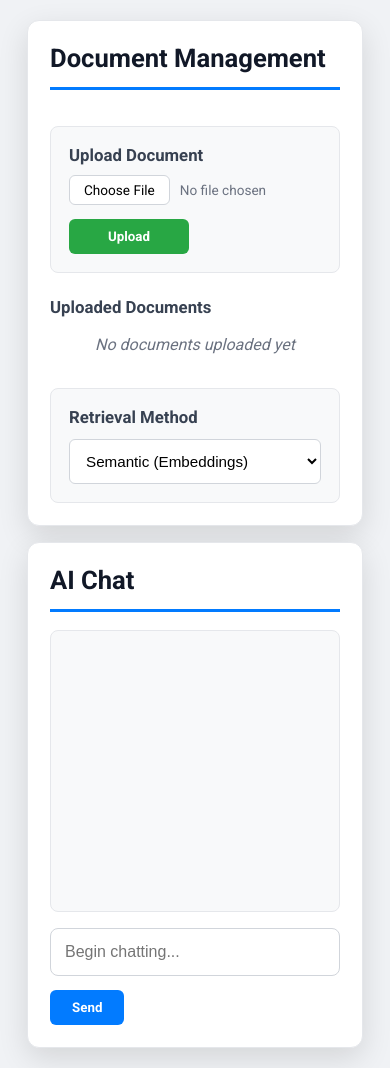
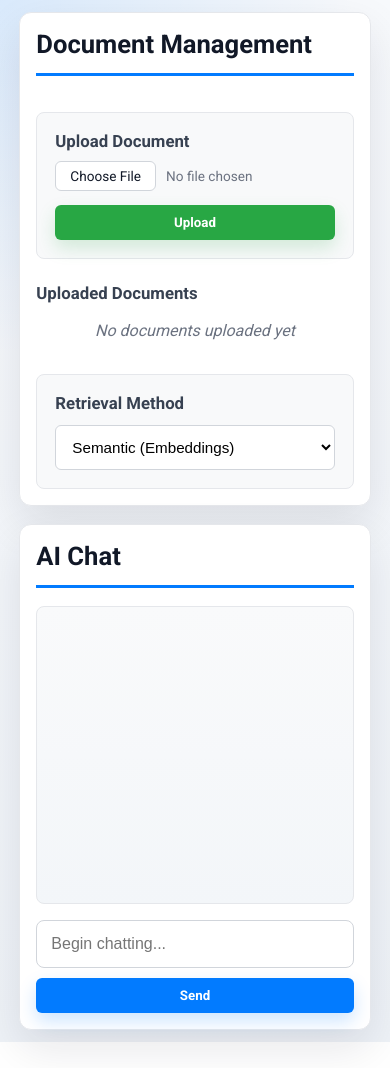
Before and after one commit to Sufiyan11919/Interactive-Chatbot, a website: page public/index.html in a window 390 px wide. After the commit the page ends 1042 px from the top, so only its background shows below. Drawn offline with Linux system fonts and the light colour scheme.

Commit message:
Enhance CSS styles for improved layout and responsiveness

```diff
--- a/public/style.css
+++ b/public/style.css
@@ -8,18 +8,21 @@
 
 body {
   font-family: "Roboto", sans-serif;
-  background-color: #f0f2f5;
+  background:
+    radial-gradient(circle at top left, rgba(2, 123, 255, 0.12), transparent 32%),
+    linear-gradient(180deg, #f7f9fc 0%, #eef2f7 100%);
   min-height: 100vh;
   display: flex;
   justify-content: center;
   align-items: center;
   padding: 20px;
+  color: #111827;
 }
 
 .app-container {
   display: flex;
   align-items: stretch;
-  gap: 16px;
+  gap: 18px;
   width: 92%;
   max-width: 1200px;
   min-height: 85vh;
@@ -49,16 +52,34 @@ body {
   font-weight: 600;
   cursor: pointer;
   font-family: "Roboto", sans-serif;
+  transition:
+    transform 0.18s ease,
+    box-shadow 0.18s ease,
+    background-color 0.18s ease;
+}
+
+.btn:hover {
+  transform: translateY(-1px);
+}
+
+.btn:focus-visible,
+.file-label:focus-visible,
+#user-input:focus-visible,
+#retrieval-method:focus-visible {
+  outline: 3px solid rgba(2, 123, 255, 0.2);
+  outline-offset: 2px;
 }
 
 .btn-primary {
   background: #027bff;
   color: #fff;
   padding: 10px 22px;
+  box-shadow: 0 8px 18px rgba(2, 123, 255, 0.2);
 }
 
 .btn-primary:hover {
   background: #0262cc;
+  box-shadow: 0 12px 24px rgba(2, 123, 255, 0.25);
 }
 
 /* ---------- Right Panel: Chat ---------- */
@@ -68,10 +89,11 @@ body {
   background-color: #ffffff;
   border: 1px solid #e5e7eb;
   border-radius: 12px;
-  box-shadow: 0 10px 30px rgba(0, 0, 0, 0.12);
+  box-shadow: 0 18px 45px rgba(15, 23, 42, 0.1);
   display: flex;
   flex-direction: column;
   padding: 22px;
+  backdrop-filter: blur(8px);
 }
 
 #messages {
@@ -79,8 +101,21 @@ body {
   overflow-y: auto;
   border: 1px solid #e5e7eb;
   border-radius: 8px;
-  background: rgb(248, 249, 250);
+  background: linear-gradient(180deg, #f9fafb 0%, #f3f6f9 100%);
   padding: 14px;
+  scrollbar-width: thin;
+  scrollbar-color: #cbd5e1 transparent;
+}
+
+#messages::-webkit-scrollbar {
+  width: 10px;
+}
+
+#messages::-webkit-scrollbar-thumb {
+  background-color: #cbd5e1;
+  border-radius: 999px;
+  border: 2px solid transparent;
+  background-clip: padding-box;
 }
 
 .input-area {
@@ -98,20 +133,24 @@ body {
   border-radius: 8px;
   font-size: 1rem;
   outline: none;
+  background-color: #fff;
+  transition: border-color 0.18s ease, box-shadow 0.18s ease;
 }
 
 #user-input:focus {
   border-color: #027bff;
+  box-shadow: 0 0 0 4px rgba(2, 123, 255, 0.08);
 }
 
 .message {
   max-width: 70%;
-  padding: 10px 14px;
-  border-radius: 12px;
+  padding: 11px 14px;
+  border-radius: 14px;
   font-size: 0.95rem;
-  line-height: 1.4;
+  line-height: 1.5;
   word-wrap: break-word;
   margin-bottom: 10px;
+  box-shadow: 0 8px 18px rgba(15, 23, 42, 0.06);
 }
 
 .message.user {
@@ -148,10 +187,12 @@ body {
   background: rgb(40, 167, 68);
   color: #fff;
   width: 120px;
+  box-shadow: 0 8px 18px rgba(40, 167, 68, 0.18);
 }
 
 .btn-success:hover {
   background: rgb(32, 140, 56);
+  box-shadow: 0 12px 24px rgba(32, 140, 56, 0.22);
 }
 
 #doc-panel {
@@ -161,11 +202,12 @@ body {
   background-color: #ffffff;
   border: 1px solid #e5e7eb;
   border-radius: 12px;
-  box-shadow: 0 10px 30px rgba(0, 0, 0, 0.12);
+  box-shadow: 0 18px 45px rgba(15, 23, 42, 0.1);
   padding: 22px;
   display: flex;
   flex-direction: column;
   gap: 18px;
+  backdrop-filter: blur(8px);
 }
 
 #upload-form {
@@ -178,6 +220,7 @@ body {
   display: flex;
   align-items: center;
   gap: 10px;
+  min-width: 0;
 }
 
 #file-input {
@@ -192,13 +235,20 @@ body {
   font-size: 0.85rem;
   cursor: pointer;
   white-space: nowrap;
+  transition:
+    background-color 0.18s ease,
+    border-color 0.18s ease,
+    box-shadow 0.18s ease;
 }
 
 .file-label:hover {
   background: #f3f4f6;
+  border-color: #9ca3af;
 }
 
 #file-name {
+  flex: 1;
+  min-width: 0;
   font-size: 0.85rem;
   color: #6b7280;
   overflow: hidden;
@@ -232,6 +282,7 @@ body {
   padding: 10px 12px;
   font-size: 0.95rem;
   color: #111827;
+  box-shadow: 0 4px 12px rgba(15, 23, 42, 0.04);
 }
 
 .retrieval-card {
@@ -246,6 +297,13 @@ body {
   border-radius: 6px;
   font-size: 0.95rem;
   background: #fff;
+  outline: none;
+  transition: border-color 0.18s ease, box-shadow 0.18s ease;
+}
+
+#retrieval-method:focus {
+  border-color: #027bff;
+  box-shadow: 0 0 0 4px rgba(2, 123, 255, 0.08);
 }
 
 /* ---------- Responsive ---------- */
@@ -266,3 +324,27 @@ body {
     min-height: 60vh;
   }
 }
+
+@media (max-width: 560px) {
+  body {
+    padding: 12px;
+  }
+
+  #chat-container,
+  #doc-panel {
+    padding: 16px;
+  }
+
+  .message {
+    max-width: 85%;
+  }
+
+  .input-area {
+    gap: 10px;
+  }
+
+  .btn-primary,
+  .btn-success {
+    width: 100%;
+  }
+}
```
